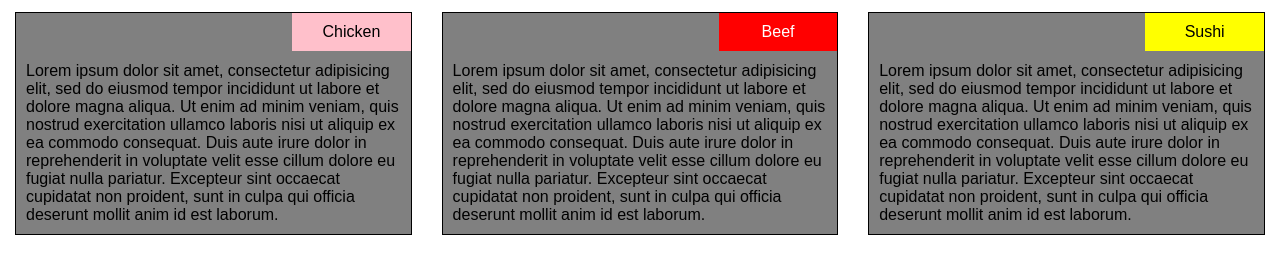
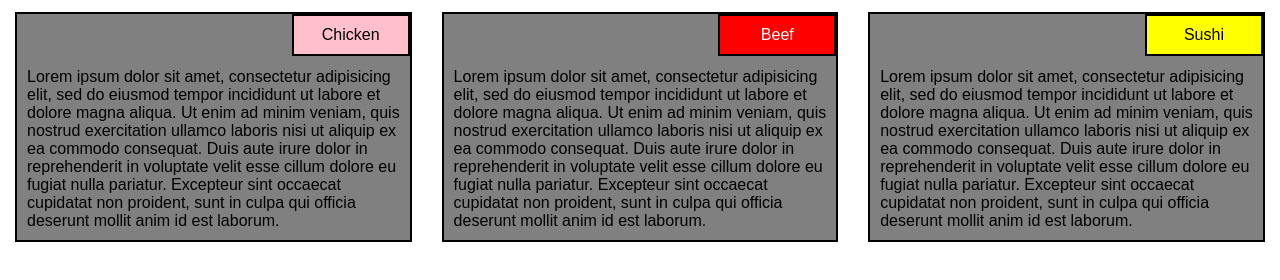
Before and after one commit to AngloZlatia/coursera-test, a plain HTML site: page module2-solution/index.html in a window 1280 px wide. Shown: the part 70-350 px from the top of the page. Drawn offline with Linux system fonts and the light colour scheme.

Commit message:
module2-solution

```diff
--- a/module2-solution/css/styles.css
+++ b/module2-solution/css/styles.css
@@ -6,7 +6,7 @@
 }
 
 .boxcontent {
-  border: 1px solid black;
+  border: 2px solid black;
   background-color: grey;
   margin: 15px;
 }
@@ -16,9 +16,10 @@ p {
 }
 
 .p1pink {
+	border: 2px solid black;
 	float: right;
 	background-color: pink;
-	margin-bottom: 1px;
+	margin-bottom: 2px;
 	color: black;
 	width: 30%;
 	text-align: center;
@@ -26,18 +27,20 @@ p {
 
 
 .p1red {
+    border: 2px solid black;
 	float: right;
 	background-color: red;
-	margin-bottom: 1px;
+	margin-bottom: 2px;
 	color: white;
 	width: 30%;
 	text-align: center;
 }
 
 .p1yellow {
+    border: 2px solid black;
 	float: right;
 	background-color: yellow;
-	margin-bottom: 1px;
+	margin-bottom: 2px;
 	color: black;
 	width: 30%;
 	text-align: center;
```
